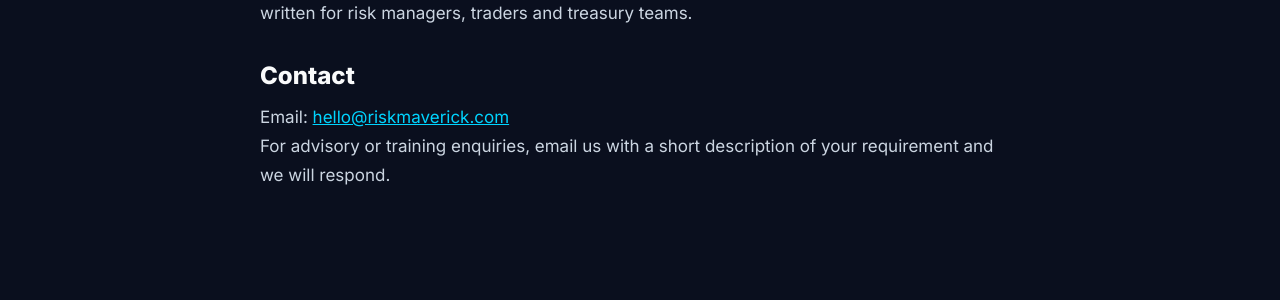
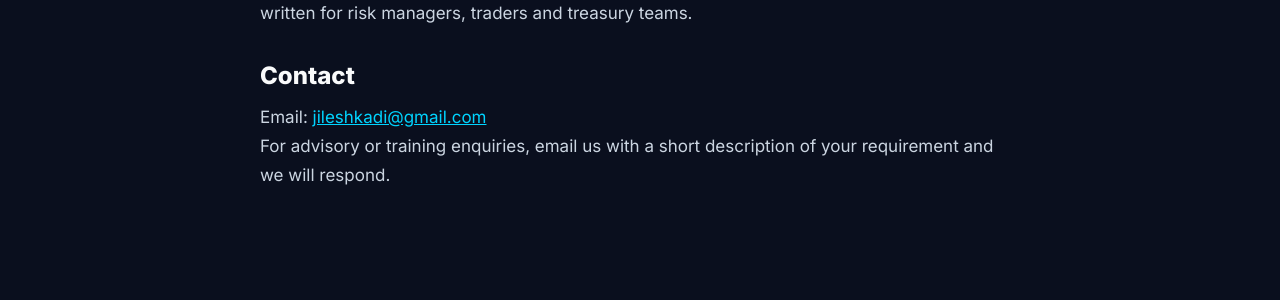
Before and after one commit to maverickrocx/RiskMaverick, a Jekyll site: the page built from about.md, in a window 1280 px wide. Shown: the part 279-579 px from the top of the page. Built offline with Jekyll 4.4.1, drawn with Linux system fonts in a browser that asks for light colours.

Commit message:
Set About contact email to jileshkadi@gmail.com
Co-Authored-By: Claude Opus 4.8 <noreply@anthropic.com>

```diff
--- a/about.md
+++ b/about.md
@@ -9,7 +9,7 @@ management, written for risk managers, traders and treasury teams.
 
 ## Contact
 <div id="contact">
-Email: <a href="mailto:hello@riskmaverick.com">hello@riskmaverick.com</a>
+Email: <a href="mailto:jileshkadi@gmail.com">jileshkadi@gmail.com</a>
 </div>
 
 For advisory or training enquiries, email us with a short description of your
```
